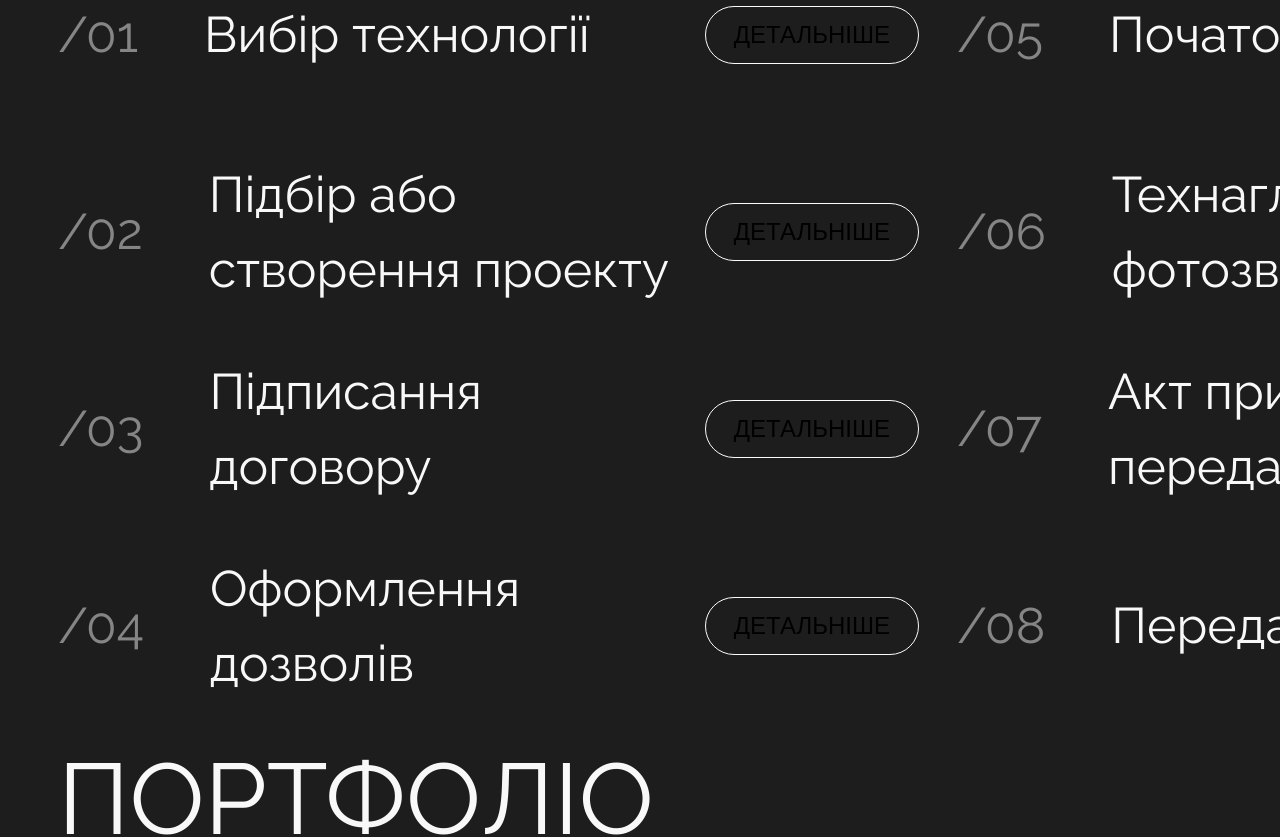
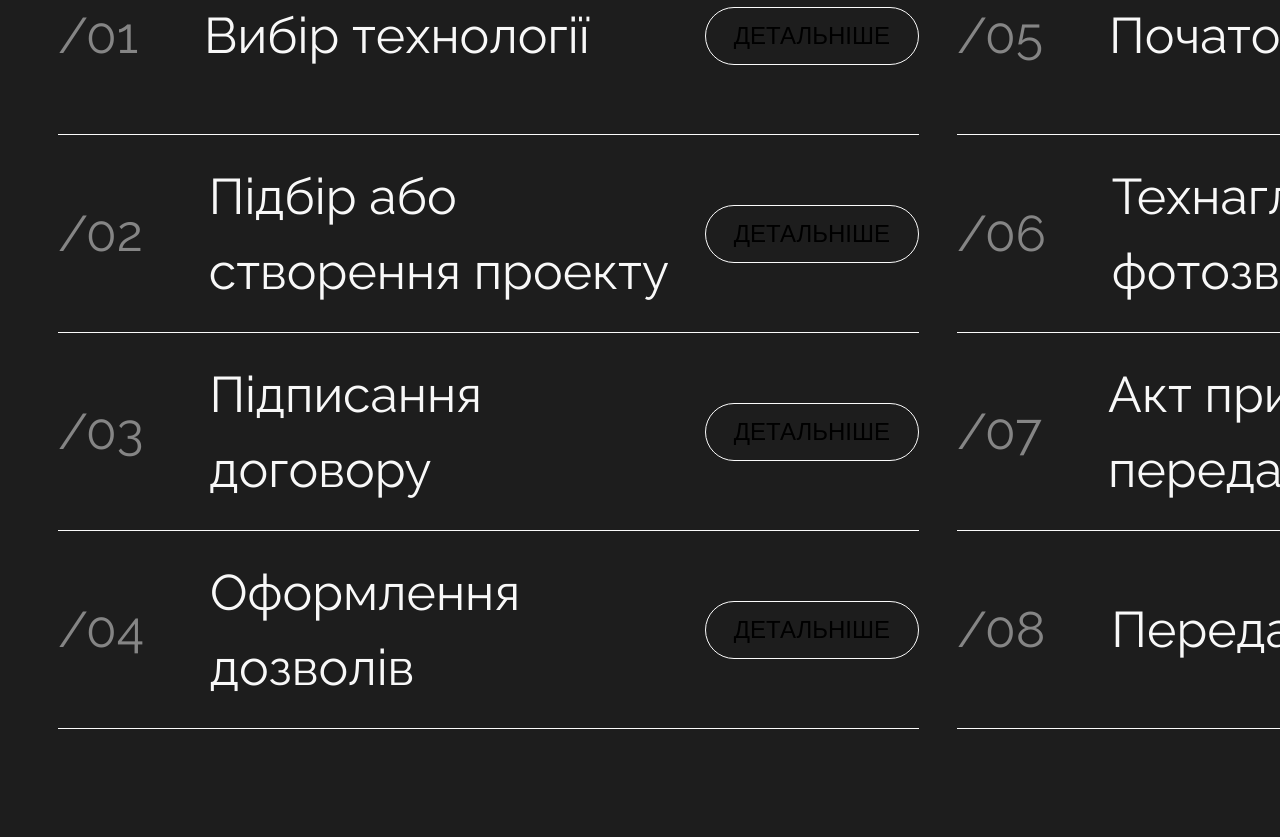
Before and after one commit to AsyaDev14/Eco-house, a React (Vite) app: page / in a window 1280 px wide. Shown: the part 8000-8837 px from the top of the page. Built offline with nearby package versions, Linux system fonts and the light colour scheme.

Commit message:
fix stages styles

```diff
--- a/src/components/stages/Stages.jsx
+++ b/src/components/stages/Stages.jsx
@@ -6,6 +6,8 @@ import {
   PairWpapper,
   StageWrapper,
   Title,
+  LastPairWrapper,
+  AllStagesWrapper,
 } from "./Stages.styled";
 // import Accordion from "../Accordion/Accordion";
 // AccordionWpapper,
@@ -52,14 +54,18 @@ const Stages = () => {
 
   const [isOpen, setIsOpen] = useState(false);
 
-  const toggleAccordion = () => {
-    setIsOpen(!isOpen);
+  const openAccordion = () => {
+    setIsOpen(true);
+  };
+
+  const closeAccordion = () => {
+    setIsOpen(false);
   };
 
   return (
     <Container>
       <Title>Етапи будівництва</Title>
-      <div>
+      <AllStagesWrapper>
         {isOpen ? (
           <DetailsWrapper>
             <p>/01</p>
@@ -70,19 +76,19 @@ const Stages = () => {
               недоліки кожної технології, врахують геологічне розташування
               ділянки, фізико-хімічні характеристики матеріалів та ін. деталі.
             </p>
-            <button onClick={toggleAccordion}>X</button>
+            <button onClick={closeAccordion}>&#10005;</button>
           </DetailsWrapper>
         ) : (
           <PairWpapper>
             <StageWrapper>
               <p>/01</p>
               <h4>Вибір технології</h4>
-              <OpenButton onClick={toggleAccordion}>Детальніше</OpenButton>
+              <OpenButton onClick={openAccordion}>Детальніше</OpenButton>
             </StageWrapper>
             <StageWrapper>
               <p>/05</p>
               <h4>Початок робіт</h4>
-              <OpenButton onClick={toggleAccordion}>Детальніше</OpenButton>
+              <OpenButton onClick={openAccordion}>Детальніше</OpenButton>
             </StageWrapper>
           </PairWpapper>
         )}
@@ -90,39 +96,39 @@ const Stages = () => {
           <StageWrapper>
             <p>/02</p>
             <h4>Підбір або створення проекту</h4>
-            <OpenButton onClick={toggleAccordion}>Детальніше</OpenButton>
+            <OpenButton onClick={openAccordion}>Детальніше</OpenButton>
           </StageWrapper>
           <StageWrapper>
             <p>/06</p>
             <h4>Технагляд і фотозвіт</h4>
-            <OpenButton onClick={toggleAccordion}>Детальніше</OpenButton>
+            <OpenButton onClick={openAccordion}>Детальніше</OpenButton>
           </StageWrapper>
         </PairWpapper>
         <PairWpapper>
           <StageWrapper>
             <p>/03</p>
             <h4>Підписання договору</h4>
-            <OpenButton onClick={toggleAccordion}>Детальніше</OpenButton>
+            <OpenButton onClick={openAccordion}>Детальніше</OpenButton>
           </StageWrapper>
           <StageWrapper>
             <p>/07</p>
             <h4>Акт приймання-передачі</h4>
-            <OpenButton onClick={toggleAccordion}>Детальніше</OpenButton>
+            <OpenButton onClick={openAccordion}>Детальніше</OpenButton>
           </StageWrapper>
         </PairWpapper>
-        <PairWpapper>
+        <LastPairWrapper>
           <StageWrapper>
             <p>/04</p>
             <h4>Оформлення дозволів</h4>
-            <OpenButton onClick={toggleAccordion}>Детальніше</OpenButton>
+            <OpenButton onClick={openAccordion}>Детальніше</OpenButton>
           </StageWrapper>
           <StageWrapper>
             <p>/08</p>
             <h4>Передача ключів</h4>
-            <OpenButton onClick={toggleAccordion}>Детальніше</OpenButton>
+            <OpenButton onClick={openAccordion}>Детальніше</OpenButton>
           </StageWrapper>
-        </PairWpapper>
-      </div>
+        </LastPairWrapper>
+      </AllStagesWrapper>
     </Container>
   );
 };
--- a/src/components/stages/Stages.styled.js
+++ b/src/components/stages/Stages.styled.js
@@ -10,9 +10,22 @@ export const Title = styled.h2`
   padding-bottom: 80px;
 `;
 
+export const AllStagesWrapper = styled.div`
+  padding-bottom: 150px;
+`;
+
 export const PairWpapper = styled.div`
   display: flex;
   gap: 38px;
+`;
+
+export const LastPairWrapper = styled.div`
+  display: flex;
+  gap: 38px;
+
+  div {
+    border-bottom: 1px solid #fbfbfb;
+  }
 `;
 
 export const StageWrapper = styled.div`
@@ -21,6 +34,8 @@ export const StageWrapper = styled.div`
 
   display: flex;
   align-items: center;
+
+  border-top: 1px solid #fbfbfb;
 
   p {
     color: #858585;
@@ -92,9 +107,10 @@ export const DetailsWrapper = styled.div`
     border: none;
     border-radius: 50%;
 
-    font-size: 36px;
+    font-size: 24px;
 
     width: 60px;
     height: 60px;
+    padding: 0;
   }
 `;
```
